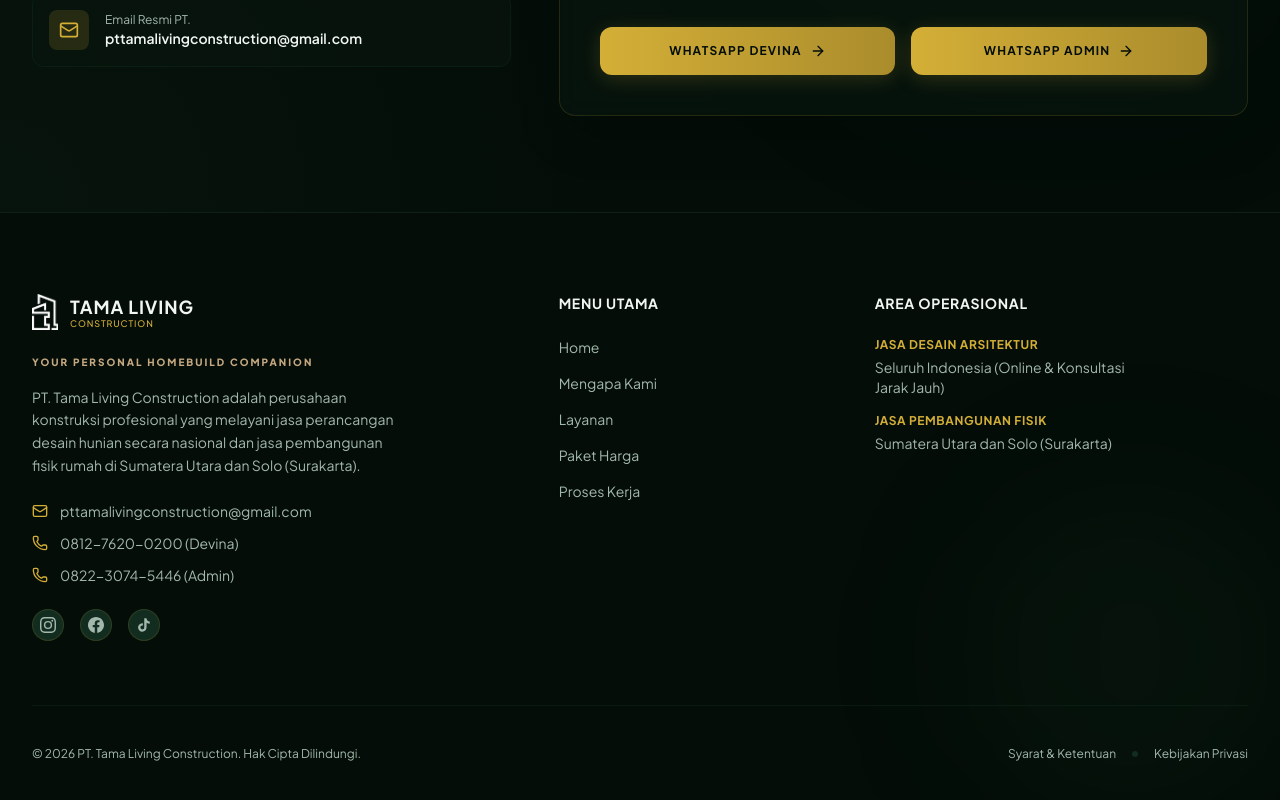
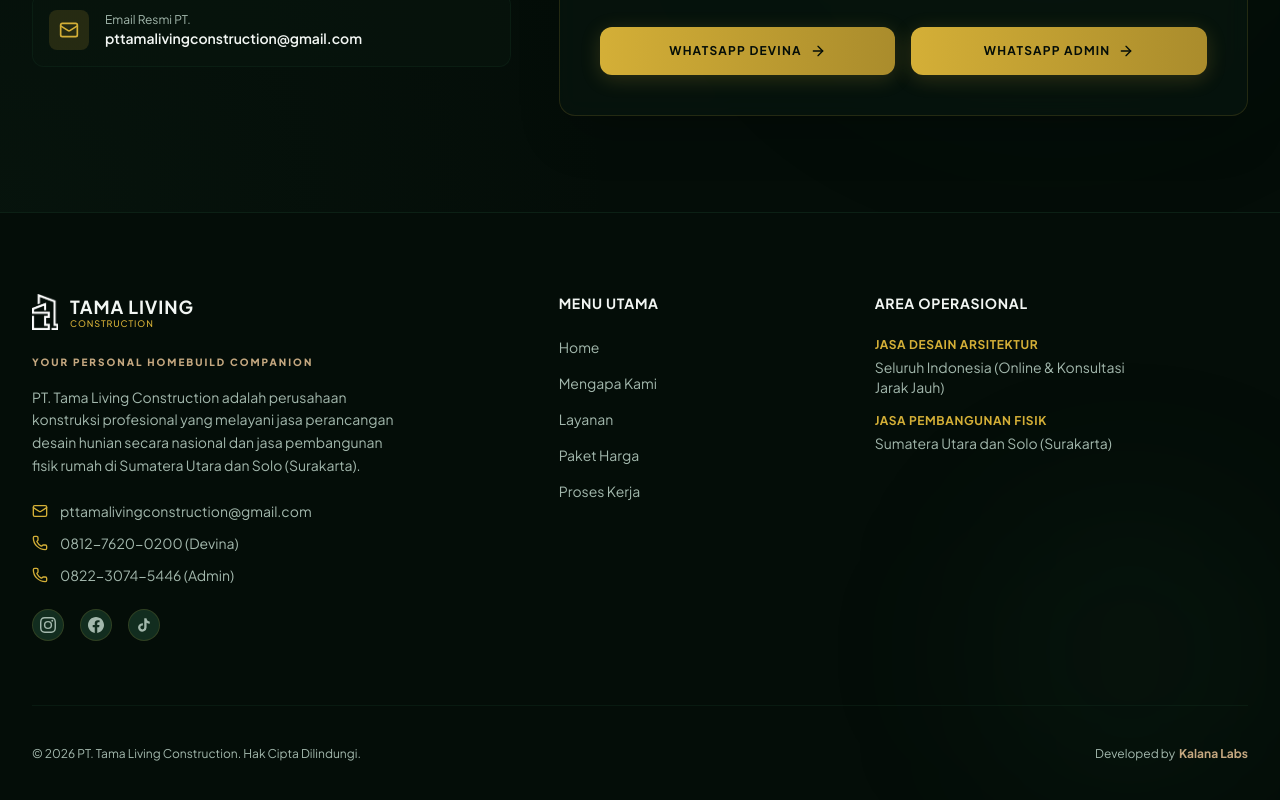
Before and after one commit to kendikadimas/tamalivingconsultant, a Next.js app: page / in a window 1280 px wide. Shown: the part 8265-9065 px from the top of the page. Built offline with nearby package versions, Linux system fonts and the light colour scheme.

Commit message:
backlink

```diff
--- a/src/components/Footer.js
+++ b/src/components/Footer.js
@@ -157,10 +157,16 @@
           <div>
             &copy; {currentYear} PT. Tama Living Construction. Hak Cipta Dilindungi.
           </div>
-          <div className="flex items-center gap-4">
-            <span className="hover:text-brand-gold transition-colors">Syarat & Ketentuan</span>
-            <span className="w-1.5 h-1.5 rounded-full bg-brand-green-light" />
-            <span className="hover:text-brand-gold transition-colors">Kebijakan Privasi</span>
+          <div className="flex items-center">
+            Developed by{" "}
+            <a
+              href="https://kalanalabs.com"
+              target="_blank"
+              rel="noopener noreferrer"
+              className="text-[#c5a880] hover:text-[#d6ba93] font-bold ml-1 transition-colors"
+            >
+              Kalana Labs
+            </a>
           </div>
         </div>
 
```
